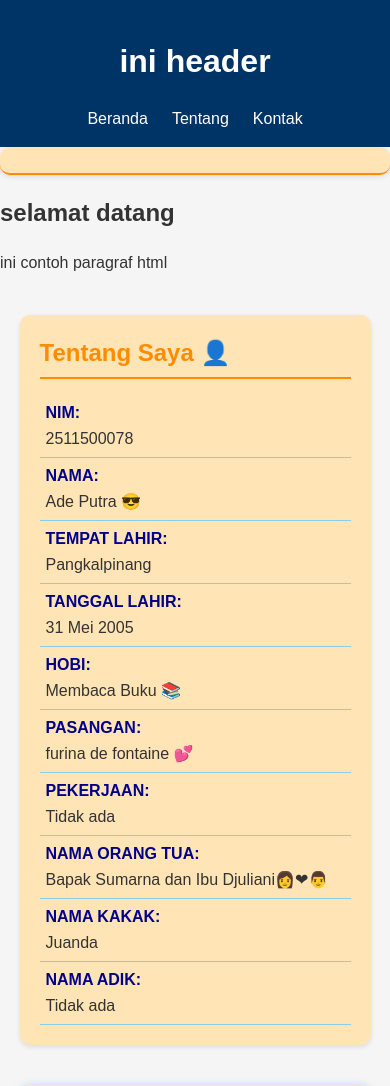
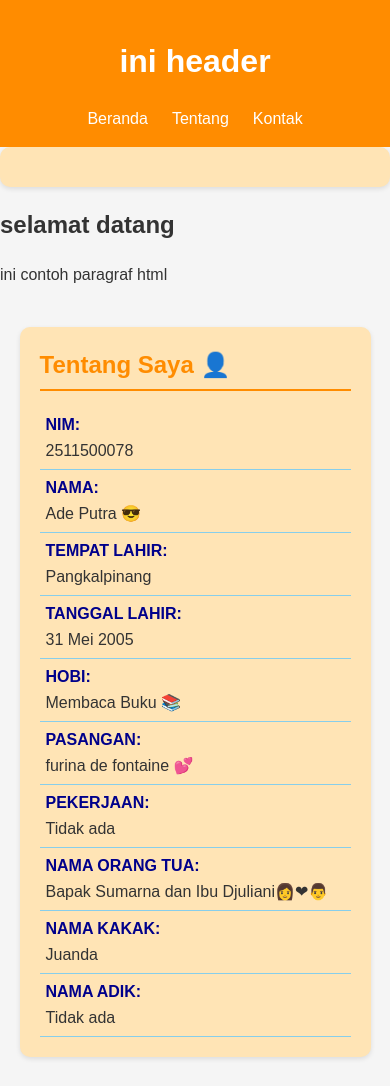
Before and after one commit to kelasngawi/2511500078-PWD-GB1J-2526O, a PHP site: page /pertemuan-04/index.html in a window 390 px wide. Shown: the top 1086 px of the page. Run offline with PHP 8.4, Linux system fonts and the light colour scheme.

Commit message:
update readme.md dan style.css  dan index.html pertemuan 04

```diff
--- a/pertemuan-04/style.css
+++ b/pertemuan-04/style.css
@@ -11,7 +11,7 @@
   }
 
   header {
-    background-color: #003366;
+    background-color: darkorange;
     color: white;
     padding: 20px;
     text-align: center;
@@ -58,8 +58,6 @@
     header {
         padding: 16px;
         position: sticky;
-        top: 0;
-        z-index: 1000;
     }
 
   }
@@ -72,7 +70,7 @@
     margin: auto;
     box-shadow: 0 2px 5px rgba(0, 0, 0, 0.1);
   }
-  #home,
+  #home h2,
   #about h2 {
     color: darkorange;
     border-bottom: 2px solid darkorange;
```
